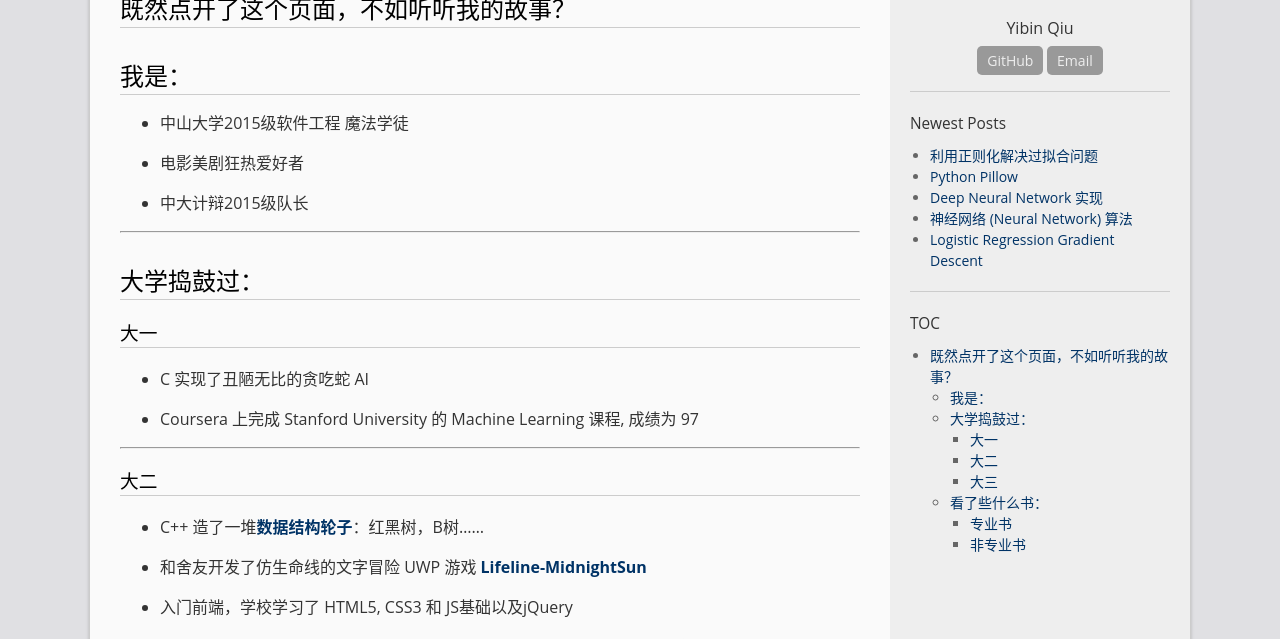
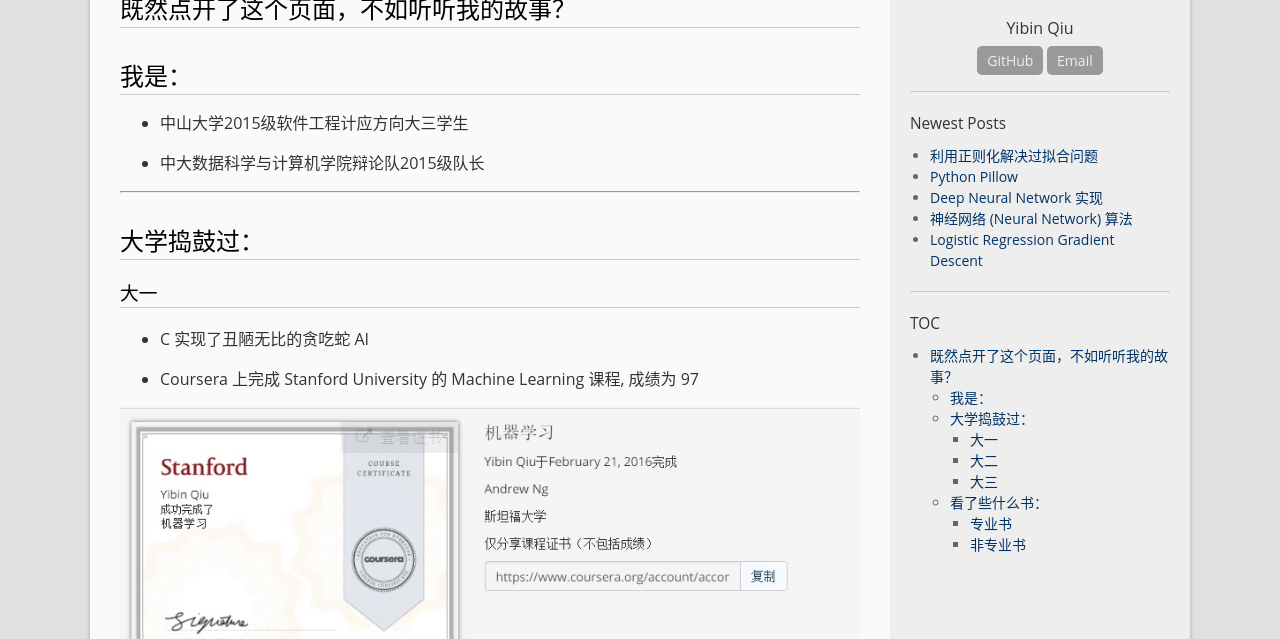
Before and after one commit to qyb225/qyb225.github.io, a Jekyll site: the page built from about.md, in a window 1280 px wide and 900 px high, cut to the strip 261-900 px from the top of the window. Built offline with Jekyll 4.4.1, drawn with Linux system fonts in a browser that asks for light colours.

Commit message:
update aboutme

```diff
--- a/about.md
+++ b/about.md
@@ -9,11 +9,9 @@ public: true
 
 ## 我是：
 
-* 中山大学2015级软件工程 魔法学徒
+* 中山大学2015级软件工程计应方向大三学生
 
-* 电影美剧狂热爱好者
-
-* 中大计辩2015级队长
+* 中大数据科学与计算机学院辩论队2015级队长
 
 ---
 
@@ -24,6 +22,8 @@ public: true
 * C 实现了丑陋无比的贪吃蛇 AI
 
 * Coursera 上完成 Stanford University 的 Machine Learning 课程, 成绩为 97
+
+[![certificate](../images/certificate/ml-certificate.jpg)](https://www.coursera.org/account/accomplishments/verify/YX8Z8H6BTU7Q)
 
 ---
 
```
Also changed, not shown: images/certificate/ml-certificate.jpg (added).
